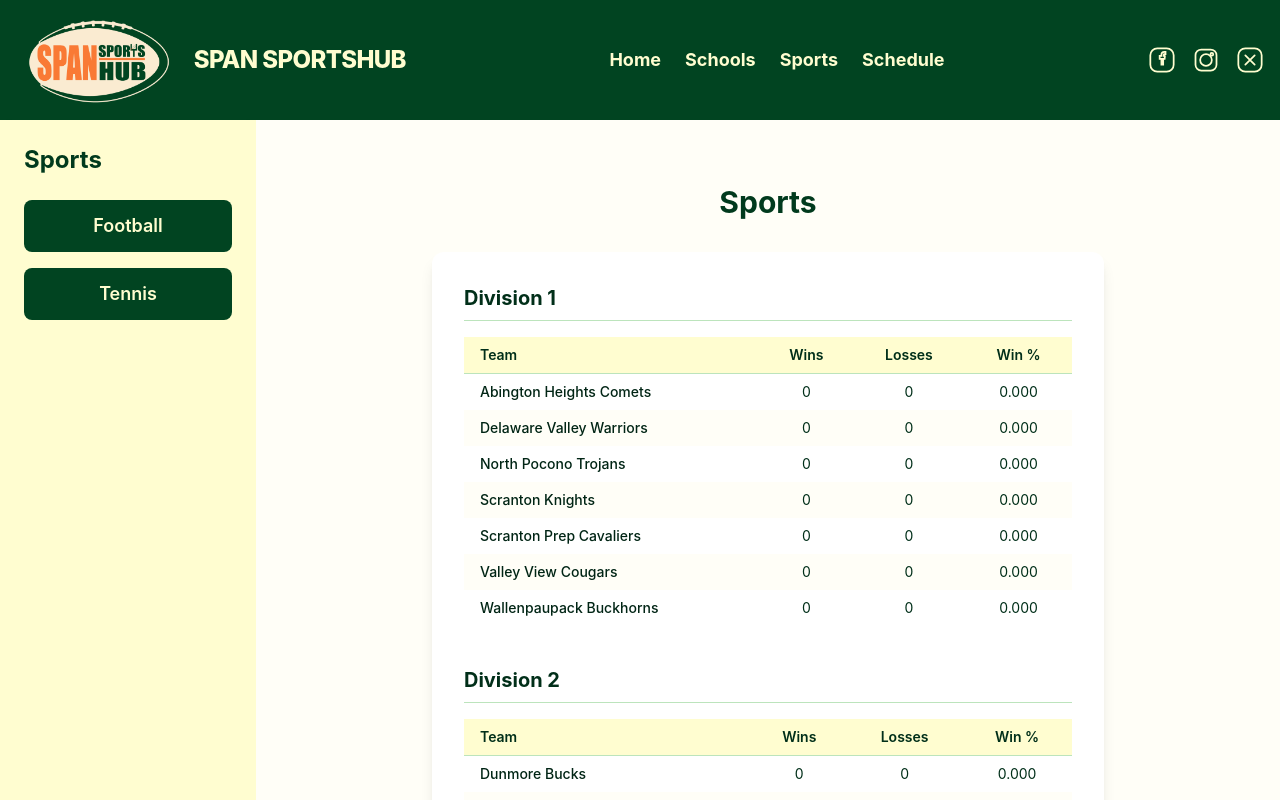
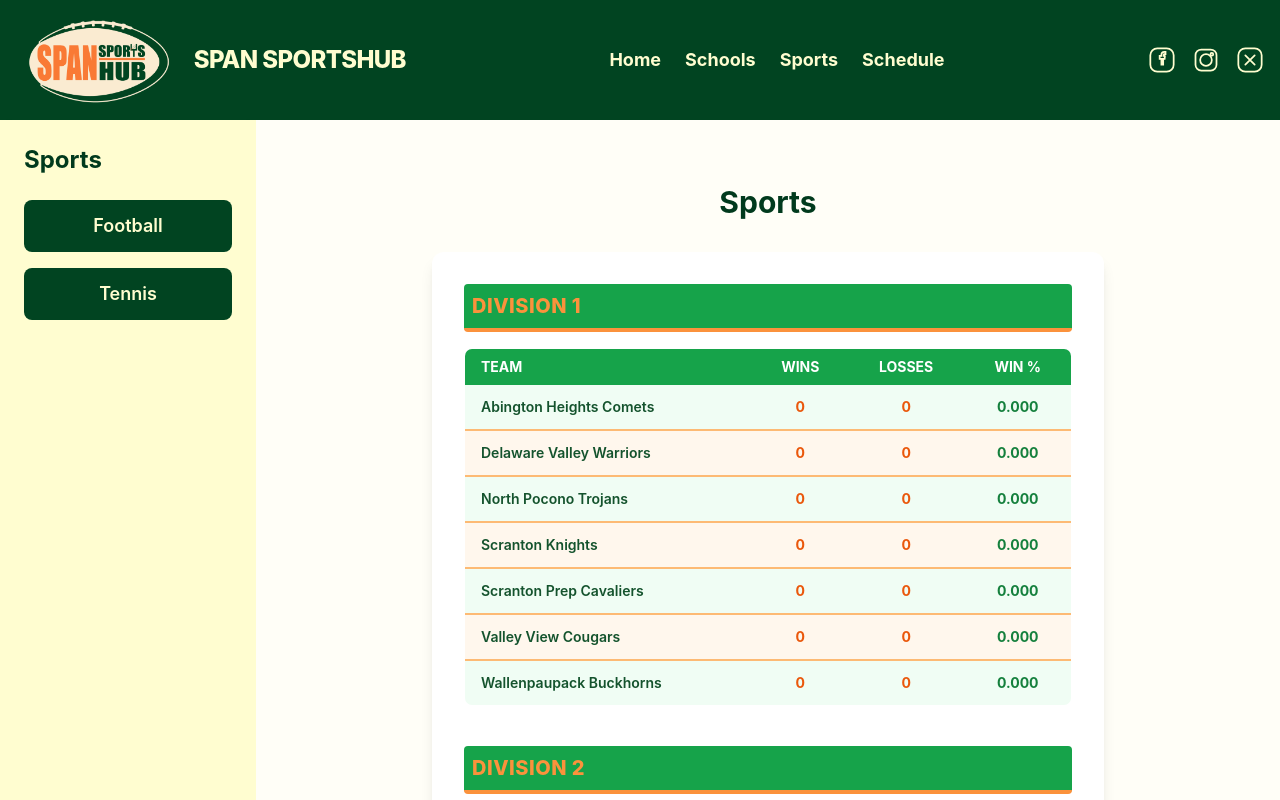
Before and after one commit to CoalValleyTech/nepa-frontend, a React (Vite) app: page /sports in a window 1280 px wide. Both pictures are taken after a click on the button "Football". Shown: the top 800 px of the page. Built offline with nearby package versions, Linux system fonts and the light colour scheme.

Commit message:
Footer + division style

```diff
--- a/src/pages/Sports.tsx
+++ b/src/pages/Sports.tsx
@@ -69,24 +69,32 @@ const Sports = () => {
               <ul className="space-y-10">
                 {divisions.map((division) => (
                   <li key={division.name}>
-                    <h3 className="text-xl font-bold text-primary-700 mb-4 border-b border-primary-200 pb-2">{division.name}</h3>
+                    <h3 className="text-xl font-extrabold mb-4 pb-2 border-b-4 border-orange-400 text-orange-400 uppercase tracking-wide bg-green-600 px-2 py-2 rounded">
+                      {division.name}
+                    </h3>
                     <div className="overflow-x-auto">
-                      <table className="min-w-full divide-y divide-primary-200 text-sm">
+                      <table className="min-w-full text-sm border border-green-300 rounded-lg overflow-hidden">
                         <thead>
-                          <tr className="bg-cream-100">
-                            <th className="px-2 sm:px-4 py-2 text-left text-primary-700 font-semibold">Team</th>
-                            <th className="px-2 sm:px-4 py-2 text-center text-primary-700 font-semibold">Wins</th>
-                            <th className="px-2 sm:px-4 py-2 text-center text-primary-700 font-semibold">Losses</th>
-                            <th className="px-2 sm:px-4 py-2 text-center text-primary-700 font-semibold">Win %</th>
+                          <tr className="bg-green-600">
+                            <th className="px-2 sm:px-4 py-2 text-left text-white font-bold uppercase">Team</th>
+                            <th className="px-2 sm:px-4 py-2 text-center text-white font-bold uppercase">Wins</th>
+                            <th className="px-2 sm:px-4 py-2 text-center text-white font-bold uppercase">Losses</th>
+                            <th className="px-2 sm:px-4 py-2 text-center text-white font-bold uppercase">Win %</th>
                           </tr>
                         </thead>
                         <tbody>
-                          {division.teams.map((team) => (
-                            <tr key={team} className="even:bg-cream-50">
-                              <td className="px-2 sm:px-4 py-2 font-medium text-primary-800 whitespace-nowrap">{team}</td>
-                              <td className="px-2 sm:px-4 py-2 text-center text-primary-700">0</td>
-                              <td className="px-2 sm:px-4 py-2 text-center text-primary-700">0</td>
-                              <td className="px-2 sm:px-4 py-2 text-center text-primary-700">0.000</td>
+                          {division.teams.map((team, idx) => (
+                            <tr
+                              key={team}
+                              className={
+                                `even:bg-orange-50 odd:bg-green-50` +
+                                (idx !== division.teams.length - 1 ? ' border-b-2 border-orange-300' : '')
+                              }
+                            >
+                              <td className="px-2 sm:px-4 py-3 font-semibold text-green-900 whitespace-nowrap">{team}</td>
+                              <td className="px-2 sm:px-4 py-3 text-center text-orange-600 font-bold">0</td>
+                              <td className="px-2 sm:px-4 py-3 text-center text-orange-600 font-bold">0</td>
+                              <td className="px-2 sm:px-4 py-3 text-center text-green-700 font-bold">0.000</td>
                             </tr>
                           ))}
                         </tbody>
```
